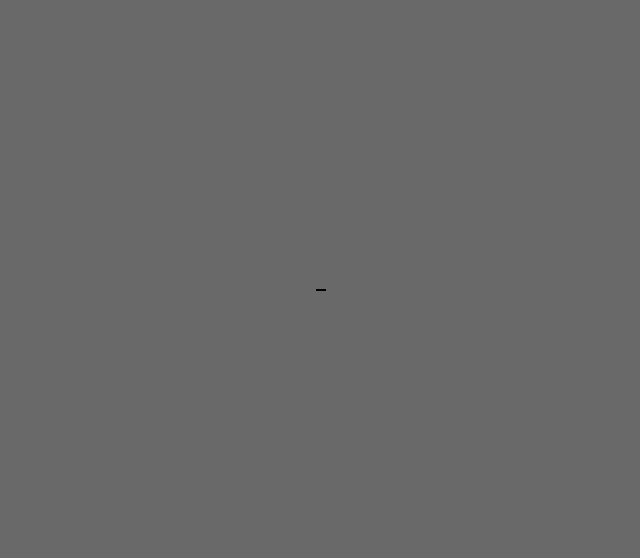
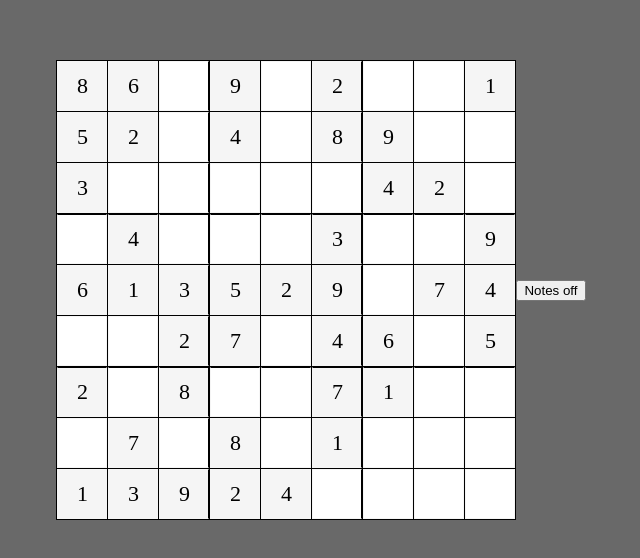
Before and after one commit to jonganebski/react_games, a React (Create React App) app: page /#/sudoku in a window 1280 px wide. Shown: the part 110-668 px from the top of the page, without its empty margins (319-959 px from the left). Built offline with nearby package versions, Linux system fonts and the light colour scheme.

Commit message:
Game is working

```diff
--- a/src/Components/Sudoku/Sudoku.tsx
+++ b/src/Components/Sudoku/Sudoku.tsx
@@ -2,19 +2,6 @@ import React, { useEffect, useRef, useState } from "react";
 import styled from "styled-components";
 import { possibleNums } from "../../constants/sudoku";
 import { generateSudoku, validator } from "../../utils/sudoku/utils";
-// import { generateSudoku } from "../../utils/sudoku/utils";
-
-// const coolTemplate: number[][] = [
-//   [7, 8, 0, 4, 0, 0, 1, 2, 0],
-//   [6, 0, 0, 0, 7, 5, 0, 0, 9],
-//   [0, 0, 0, 6, 0, 1, 0, 7, 8],
-//   [0, 0, 7, 0, 4, 0, 2, 6, 0],
-//   [0, 0, 1, 0, 5, 0, 9, 3, 0],
-//   [9, 0, 4, 0, 6, 0, 0, 0, 5],
-//   [0, 7, 0, 3, 0, 0, 0, 1, 2],
-//   [1, 2, 0, 0, 0, 7, 4, 0, 0],
-//   [0, 4, 9, 2, 0, 6, 0, 0, 7],
-// ];
 
 const Wrapper = styled.main`
   display: flex;
@@ -33,19 +20,24 @@ const SudokuTemplate = styled.section`
   background-color: black;
 `;
 
+interface IBoxProps {
+  isValid: boolean;
+}
 interface IInputProps {
   isValid: boolean;
 }
 
-const Box = styled.div`
+const Box = styled.div<IBoxProps>`
   width: 50px;
   height: 50px;
   display: flex;
   align-items: center;
   justify-content: center;
+  border: 1px solid transparent;
   background-color: whitesmoke;
   font-size: 22px;
-  border: 1px solid transparent;
+  font-weight: ${(props) => (props.isValid ? "normal" : "600")};
+  color: ${(props) => (props.isValid ? "black" : "red")};
   border-top: ${({ className }) => {
     if (className) {
       if (className.includes("row4") || className.includes("row7")) {
@@ -66,6 +58,12 @@ const Box = styled.div`
   }};
 `;
 
+const InputsContainer = styled.div`
+  position: relative;
+  width: 100%;
+  height: 100%;
+`;
+
 const Input = styled.input<IInputProps>`
   all: unset;
   width: 100%;
@@ -73,19 +71,45 @@ const Input = styled.input<IInputProps>`
   text-align: center;
   background-color: white;
   font-weight: 600;
+  z-index: 10;
   color: ${(props) => (props.isValid ? "#3182ce" : "red")};
+  &:focus {
+    background-color: #ebf8ff;
+  }
+`;
+
+const Notes = styled.div`
+  all: unset;
+  position: absolute;
+  top: 0;
+  left: 0;
+  display: grid;
+  grid-template-columns: 1fr 1fr 1fr;
+  width: 100%;
+  height: 100%;
+  pointer-events: none;
+`;
+
+const Note = styled.div`
+  all: unset;
+  font-size: 12px;
+  text-align: center;
+  width: 100%;
+  height: 100%;
+  pointer-events: none;
 `;
 
 const Sudoku = () => {
   const [hotTemplate, setHotTemplate] = useState<number[][] | null>(null);
+  const [notesOn, setNotesOn] = useState(false);
+  const [currentBox, setCurrentBox] = useState("");
   const coolTemplate = useRef<number[][] | null>(null);
 
   useEffect(() => {
-    generateSudoku();
-    // generateSudoku().then((initialTemplate) => {
-    //   coolTemplate.current = initialTemplate;
-    //   setHotTemplate(initialTemplate);
-    // });
+    generateSudoku().then((initialTemplate) => {
+      coolTemplate.current = initialTemplate;
+      setHotTemplate(initialTemplate);
+    });
   }, []);
 
   useEffect(() => {
@@ -109,7 +133,6 @@ const Sudoku = () => {
       }
     }
   }, [hotTemplate]);
-
   return (
     <Wrapper>
       <SudokuTemplate>
@@ -117,44 +140,89 @@ const Sudoku = () => {
           hotTemplate.map((row, rowIdx) =>
             row.map((num, numIdx) => {
               const isValid = validator(rowIdx, numIdx, num, hotTemplate);
-              // const isValid = true;
               return (
                 <Box
                   key={(rowIdx + 1) * (numIdx + 1)}
                   className={`row${rowIdx + 1} column${numIdx + 1}`}
+                  isValid={num === 0 ? true : isValid}
                 >
                   {coolTemplate.current &&
                     coolTemplate.current[rowIdx][numIdx] !== 0 &&
                     num}
                   {coolTemplate.current &&
                     coolTemplate.current[rowIdx][numIdx] === 0 && (
+                      <InputsContainer>
                         <Input
                           type="text"
                           isValid={num === 0 ? true : isValid}
+                          value={num === 0 ? "" : num}
+                          readOnly={true}
                           maxLength={1}
-                        onChange={(e) => {
-                          const { value } = e.currentTarget;
-                          if (!possibleNums.includes(value)) {
-                            e.currentTarget.value = "";
-                            return;
+                          onFocus={() => setCurrentBox(`${rowIdx}-${numIdx}`)}
+                          onKeyDown={(e) => {
+                            const { key } = e;
+                            if (notesOn) {
+                              const note = document.getElementById(
+                                `note-${currentBox}-${key}`
+                              );
+                              if (note) {
+                                if (note.innerText === "") {
+                                  note.innerText = key;
+                                } else {
+                                  note.innerText = "";
                                 }
+                              }
+                            } else {
                               const newTemplate = JSON.parse(
                                 JSON.stringify(hotTemplate)
                               );
+                              if (possibleNums.includes(key)) {
                                 newTemplate[rowIdx].splice(
                                   numIdx,
                                   1,
-                            value === "" ? 0 : parseInt(value)
+                                  parseInt(key)
                                 );
+                              } else {
+                                newTemplate[rowIdx].splice(numIdx, 1, 0);
+                              }
                               setHotTemplate(newTemplate);
+                            }
                           }}
                         ></Input>
+                        {
+                          <Notes>
+                            {Array.from(Array(9).keys()).map((n, i) => {
+                              return (
+                                <Note
+                                  key={i}
+                                  id={`note-${rowIdx}-${numIdx}-${n + 1}`}
+                                  onFocus={() => {
+                                    console.log("!");
+                                  }}
+                                  onKeyDown={(e) => {
+                                    console.log(e.currentTarget.innerText);
+                                  }}
+                                >
+                                  {/* {n + 1} */}
+                                </Note>
+                              );
+                            })}
+                          </Notes>
+                        }
+                      </InputsContainer>
                     )}
                 </Box>
               );
             })
           )}
       </SudokuTemplate>
+      <button
+        onClick={() => {
+          setNotesOn(!notesOn);
+        }}
+      >
+        {notesOn ? "Notes on" : "Notes off"}
+      </button>
     </Wrapper>
   );
 };
--- a/src/utils/sudoku/utils.ts
+++ b/src/utils/sudoku/utils.ts
@@ -80,22 +80,21 @@ export const validator = (
   }
 };
 
-let limit = 0;
+let limitA = 0;
 
-export const solve = (arr2D: number[][]) => {
-  limit++;
-  // console.log(limit);
-  if (limit === 20000) {
+export const solveA = (arr2D: number[][]) => {
+  limitA++;
+  // console.log(limitA);
+  if (limitA === 20000) {
     return true;
   }
   const { rowIdx, numIdx } = findEmpty(arr2D);
-  console.log(rowIdx, numIdx);
   if (numIdx !== null) {
     for (let n = 1; n < 10; n++) {
       const isValid = validator(rowIdx, numIdx, n, arr2D);
       if (isValid) {
         arr2D[rowIdx].splice(numIdx, 1, n);
-        const isFinished = solve(arr2D);
+        const isFinished = solveA(arr2D);
         if (isFinished) {
           return true;
         }
@@ -103,24 +102,62 @@ export const solve = (arr2D: number[][]) => {
       }
     }
   } else {
-    console.log("Finished");
+    console.log("Solve A Finished");
+    return true;
+  }
+};
+
+let limitB = 0;
+
+export const solveB = (arr2D: number[][]) => {
+  limitB++;
+  // console.log(limitB);
+  if (limitB === 20000) {
+    return true;
+  }
+  const { rowIdx, numIdx } = findEmpty(arr2D);
+  if (numIdx !== null) {
+    for (let n = 9; n > 0; n--) {
+      const isValid = validator(rowIdx, numIdx, n, arr2D);
+      if (isValid) {
+        arr2D[rowIdx].splice(numIdx, 1, n);
+        const isFinished = solveB(arr2D);
+        if (isFinished) {
+          return true;
+        }
+        arr2D[rowIdx].splice(numIdx, 1, 0);
+      }
+    }
+  } else {
+    console.log("Solve B Finished");
     return true;
   }
 };
 
 export const generateSudoku = async () => {
+  // const coolTemplate: number[][] = [
+  //   [7, 6, 2, 3, 4, 8, 1, 5, 9],
+  //   [3, 8, 5, 9, 1, 6, 7, 2, 4],
+  //   [4, 1, 9, 5, 7, 2, 6, 8, 3],
+  //   [5, 7, 3, 6, 8, 1, 4, 9, 2],
+  //   [1, 4, 8, 2, 5, 9, 3, 6, 7],
+  //   [9, 2, 6, 7, 3, 4, 8, 1, 5],
+  //   [2, 5, 7, 8, 6, 3, 9, 4, 1],
+  //   [8, 3, 4, 1, 9, 5, 2, 7, 6],
+  //   [6, 9, 1, 4, 2, 7, 5, 3, 8],
+  // ];
+
   const coolTemplate: number[][] = [
-    [7, 8, 5, 4, 3, 9, 1, 2, 6],
-    [6, 1, 2, 8, 7, 5, 3, 4, 9],
-    [4, 9, 3, 6, 2, 1, 5, 7, 8],
-    [8, 5, 7, 9, 4, 3, 2, 6, 1],
-    [2, 6, 1, 7, 5, 8, 9, 3, 4],
-    [9, 3, 4, 1, 6, 2, 7, 8, 5],
-    [5, 7, 8, 3, 9, 4, 6, 1, 2],
-    [1, 2, 6, 5, 8, 7, 4, 9, 3],
-    [3, 4, 9, 2, 1, 6, 8, 5, 7],
+    [1, 4, 5, 3, 2, 7, 6, 9, 8],
+    [8, 3, 9, 6, 5, 4, 1, 2, 7],
+    [6, 7, 2, 9, 1, 8, 5, 4, 3],
+    [4, 9, 6, 1, 8, 5, 3, 7, 2],
+    [2, 1, 8, 4, 7, 3, 9, 5, 6],
+    [7, 5, 3, 2, 9, 6, 4, 8, 1],
+    [3, 6, 7, 5, 4, 2, 8, 1, 9],
+    [9, 8, 4, 7, 6, 1, 2, 3, 5],
+    [5, 2, 1, 8, 3, 9, 7, 6, 4],
   ];
-
   const hotTemplate = JSON.parse(JSON.stringify(coolTemplate)) as number[][];
 
   for (let i = 0; i < 10; i++) {
@@ -138,8 +175,39 @@ export const generateSudoku = async () => {
       })
     );
   }
-  const isValid = hotTemplate.every((row, rowIdx) =>
-    row.every((num, numIdx) => validator(rowIdx, numIdx, num, hotTemplate))
-  );
-  console.log(isValid, hotTemplate);
+
+  hotTemplate.splice(0, 3, hotTemplate[2], hotTemplate[0], hotTemplate[1]);
+  hotTemplate.splice(3, 3, hotTemplate[5], hotTemplate[3], hotTemplate[4]);
+  hotTemplate.splice(6, 3, hotTemplate[8], hotTemplate[6], hotTemplate[7]);
+
+  hotTemplate.forEach((row) => {
+    row.splice(0, 3, row[2], row[0], row[1]);
+    row.splice(3, 3, row[5], row[3], row[4]);
+    row.splice(6, 3, row[8], row[6], row[7]);
+  });
+
+  let count = 0;
+  for (let i = 0; i < 500; i++) {
+    const randRowIdx = Math.floor(Math.random() * 9);
+    const randNumIdx = Math.floor(Math.random() * 9);
+    if (hotTemplate[randRowIdx][randNumIdx] !== 0) {
+      hotTemplate[randRowIdx].splice(randNumIdx, 1, 0);
+      count++;
+    }
+    if (count === 40) {
+      break;
+    }
+  }
+
+  const testArrA = JSON.parse(JSON.stringify(hotTemplate));
+  const testArrB = JSON.parse(JSON.stringify(hotTemplate));
+  solveA(testArrA);
+  solveB(testArrB);
+
+  if (JSON.stringify(testArrA) === JSON.stringify(testArrB)) {
+    console.log("regen..");
+    generateSudoku();
+  }
+
+  return hotTemplate;
 };
```
Lines whose indentation alone changed are shown as unchanged.
